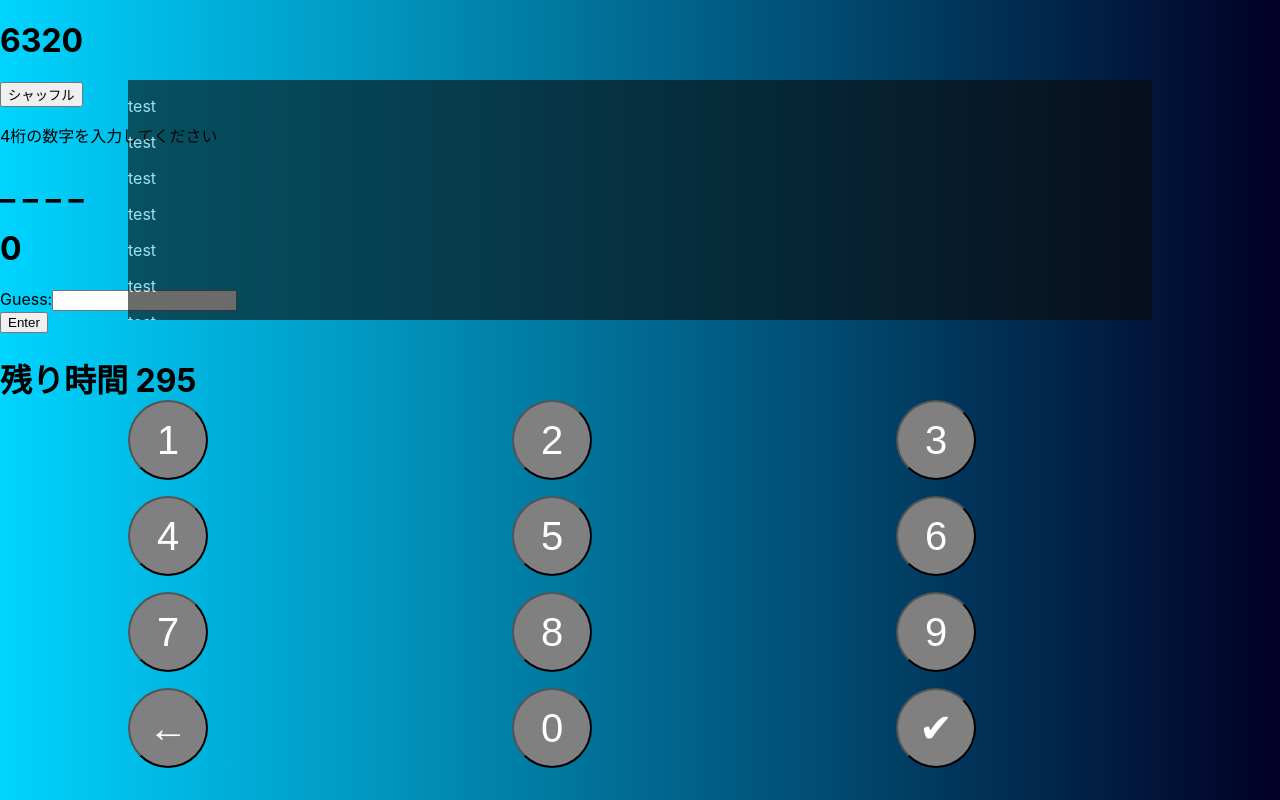
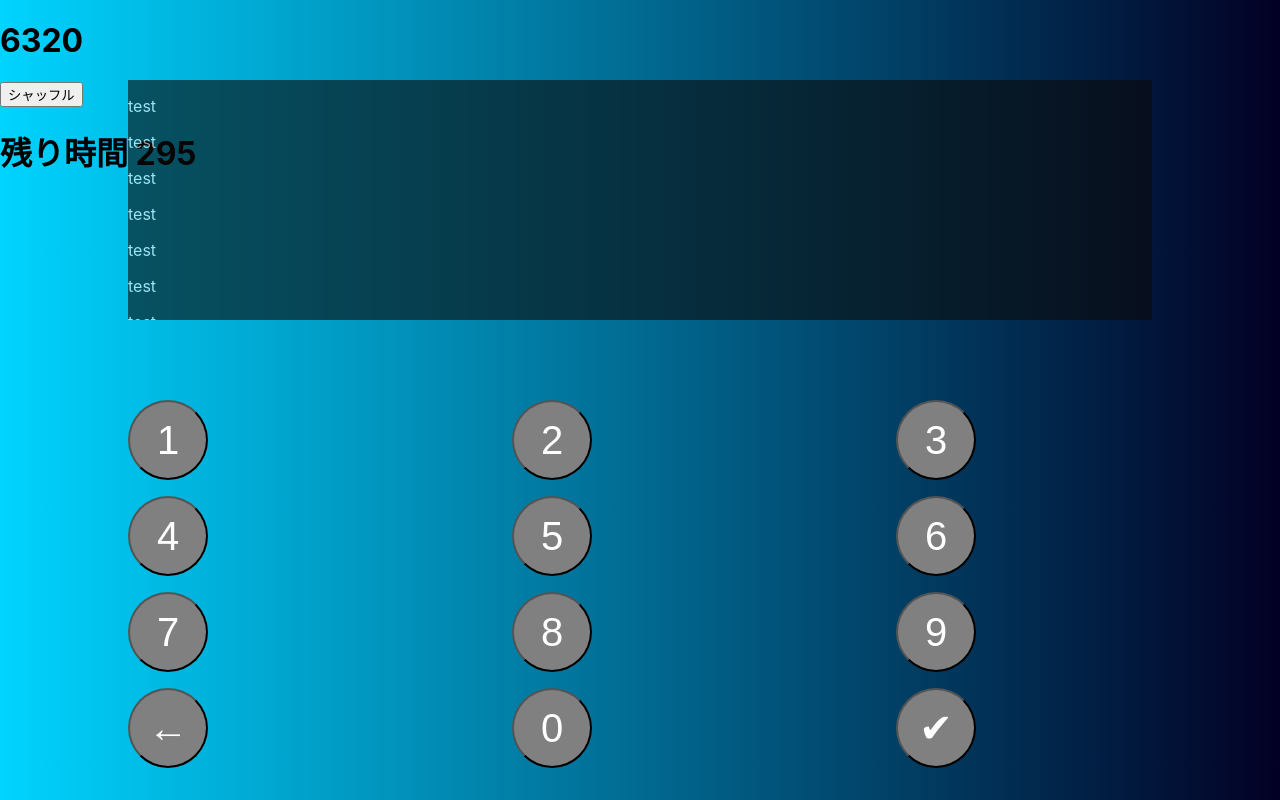
Before and after one commit to sunoco262/21_1021_test, a React (Create React App) app: page / in a window 1280 px wide. Built offline with nearby package versions, Linux system fonts and the light colour scheme.

Commit message:
フォームで入力する機能を削除

```diff
--- a/src/Form.js
+++ b/src/Form.js
@@ -48,21 +48,10 @@ class Form extends Component {
       form:form,
       cursor:cursor,
     };
-    this.doChange = this.doChange.bind(this);
-    this.doSubmit = this.doSubmit.bind(this);
     this.inputForm = this.inputForm.bind(this);
   }
 
-  doChange(event) {
-    this.input = event.target.value;
-  }
 
-  doSubmit(event) {
-    this.setState({
-      message: check(this.props.keyword, this.input) + "!!"
-    });
-    event.preventDefault();
-  }
 
   inputForm(num){
     editform(num)
@@ -106,23 +95,6 @@ class Form extends Component {
         <div onClick={()=>this.inputForm("0")}><InputButton x="40" y="86" text="0"  /></div>
         <div onClick={()=>this.submitForm()}><InputButton x="70" y="86" text="✔"  /></div>
 
-        <form onSubmit={this.doSubmit}>
-          <div className="form-group">
-            <p>{this.state.message}</p>
-            <h1>{this.state.form}</h1>
-            <h1>{this.state.cursor}</h1>
-
-            <label>Guess:</label>
-            {/** todo */}
-
-            <input
-              type="text"
-              className="form-control"
-              onChange={this.doChange}
-            />
-          </div>
-          <input type="submit" className="btn btn-primary" value="Enter" />
-        </form>
       </div>
     );
   }
```
